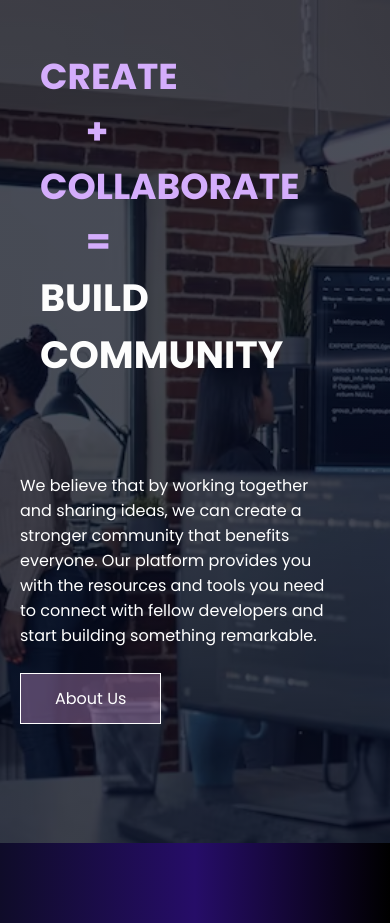
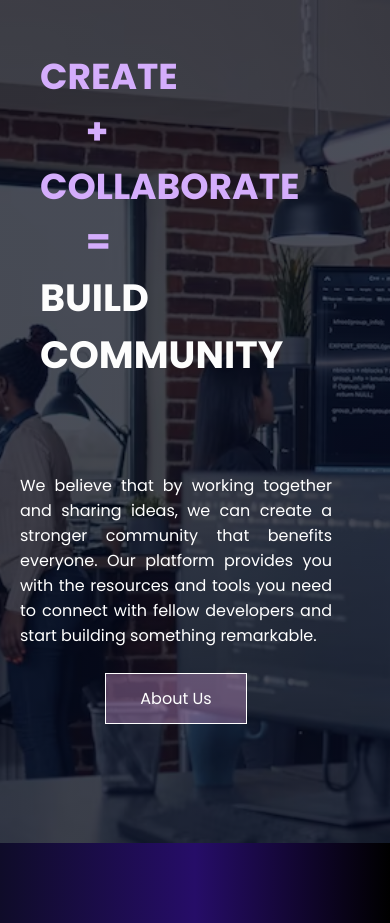
Before and after one commit to neha-nupur/Coding-Talkers, a PHP site: page / in a window 390 px wide. Shown: the part 2902-3825 px from the top of the page. Run offline with PHP 8.4, Linux system fonts and the light colour scheme; some libraries are stand-ins or nearby versions.

Commit message:
Updated comm button

```diff
--- a/css/styles.css
+++ b/css/styles.css
@@ -402,9 +402,15 @@ video {
   .comm-col-right {
     margin: 40px 20px;
     padding: 0px;
+    text-align: center;
+  }
+
+  .comm-col-right p {
+    text-align: justify;
   }
   .comm-col-right .hero-btn {
     float: none;
+
   }
 }
 
```
